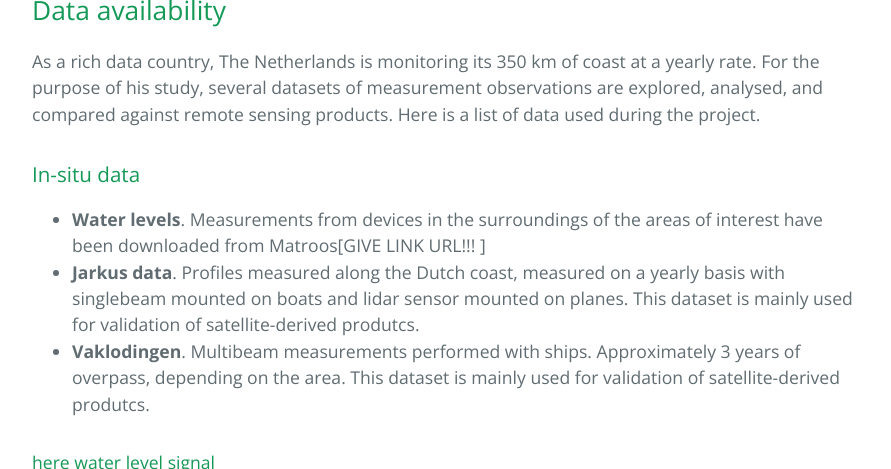
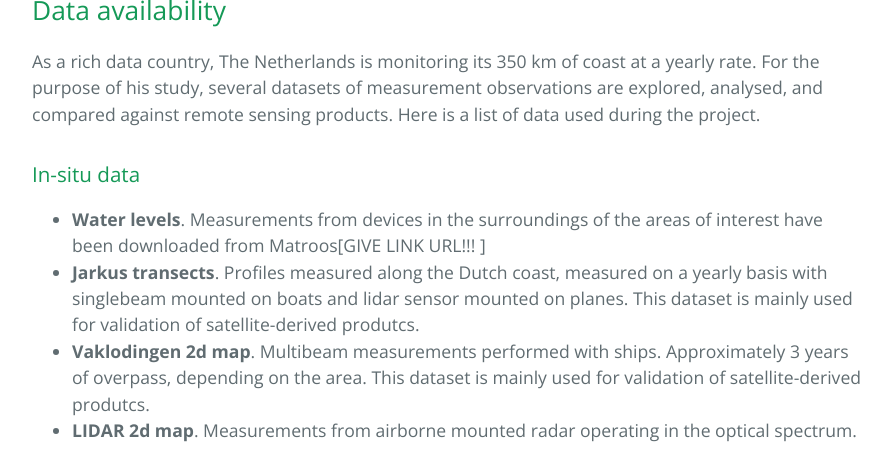
Before and after one commit to openearth/rws-bathymetry, a Jekyll site: the page built from index.md, in a window 1280 px wide and 900 px high, scrolled down 1353 px, cut to the strip 0-469 px from the top of the window. Shown: the whole strip, without its empty margins (192-1083 px from the left). Built offline with Jekyll 4.4.1, drawn with Linux system fonts in a browser that asks for light colours; some of the changed text lies outside the part shown.

Commit message:
adding Lidar and eomap products

```diff
--- a/index.md
+++ b/index.md
@@ -23,8 +23,9 @@ As a rich data country, The Netherlands is monitoring its 350 km of coast at a y
 
 ### [](#insitu)In-situ data
 * **Water levels**. Measurements from devices in the surroundings of the areas of interest have been downloaded from Matroos[GIVE LINK URL!!! ]
-* **Jarkus data**. Profiles measured along the Dutch coast, measured on a yearly basis with singlebeam mounted on boats and lidar sensor mounted on planes. This dataset is mainly used for validation of satellite-derived produtcs.
-* **Vaklodingen**. Multibeam measurements performed with ships. Approximately 3 years of overpass, depending on the area. This dataset is mainly used for validation of satellite-derived produtcs.
+* **Jarkus transects**. Profiles measured along the Dutch coast, measured on a yearly basis with singlebeam mounted on boats and lidar sensor mounted on planes. This dataset is mainly used for validation of satellite-derived produtcs.
+* **Vaklodingen 2d map**. Multibeam measurements performed with ships. Approximately 3 years of overpass, depending on the area. This dataset is mainly used for validation of satellite-derived produtcs.
+* **LIDAR 2d map**. Measurements from airborne mounted radar operating in the optical spectrum.
 
 
 #### here water level signal
@@ -47,7 +48,7 @@ As a rich data country, The Netherlands is monitoring its 350 km of coast at a y
 
 ### [](#additional)Additional data
 * **Cloud coverage?**. Available online. Used to determine a threshold to automatically discard icloudy images.
-
+* **Bathymetric Products**. Processed data from a third commercial party.
 
 ## [](#methodology)Methodology
 
```
